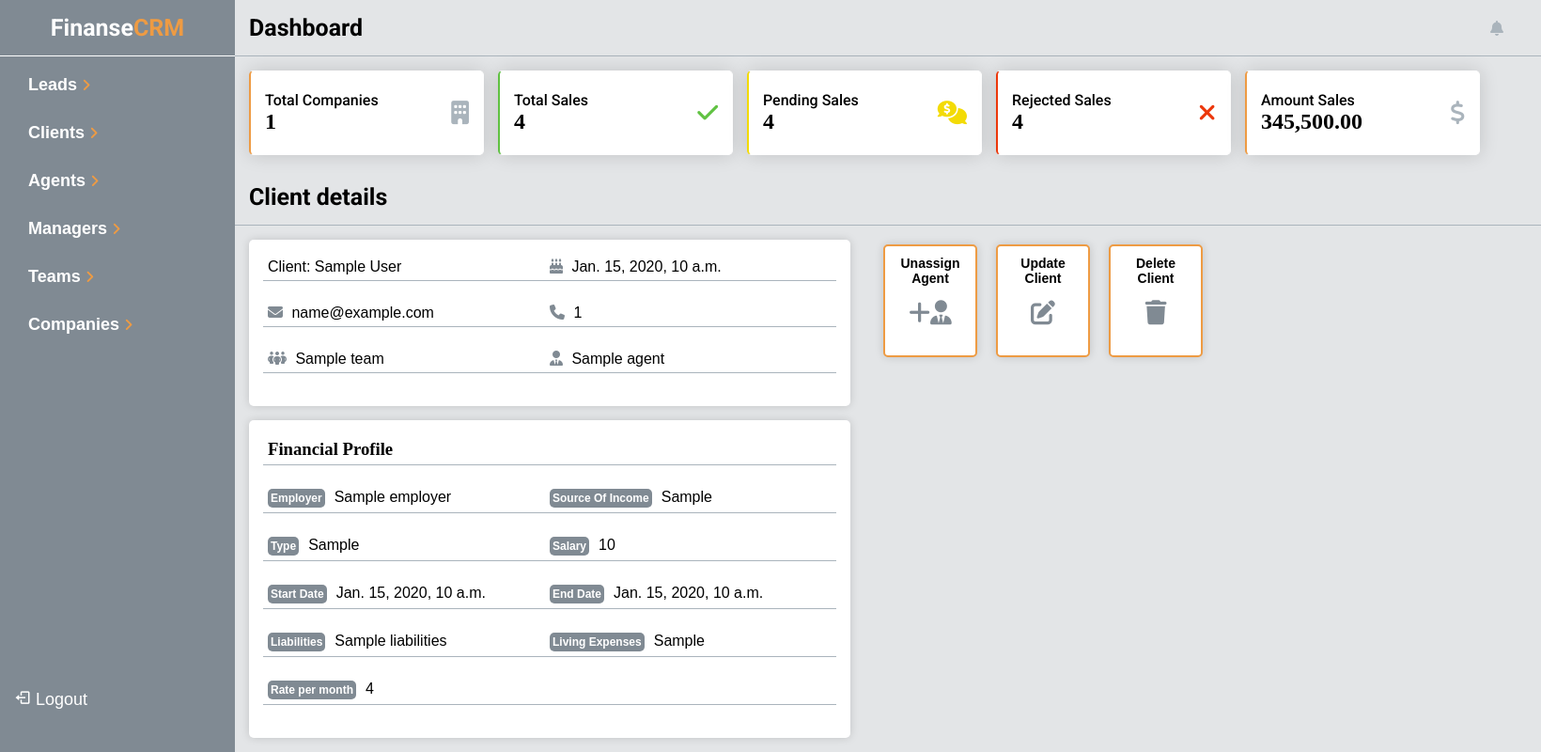
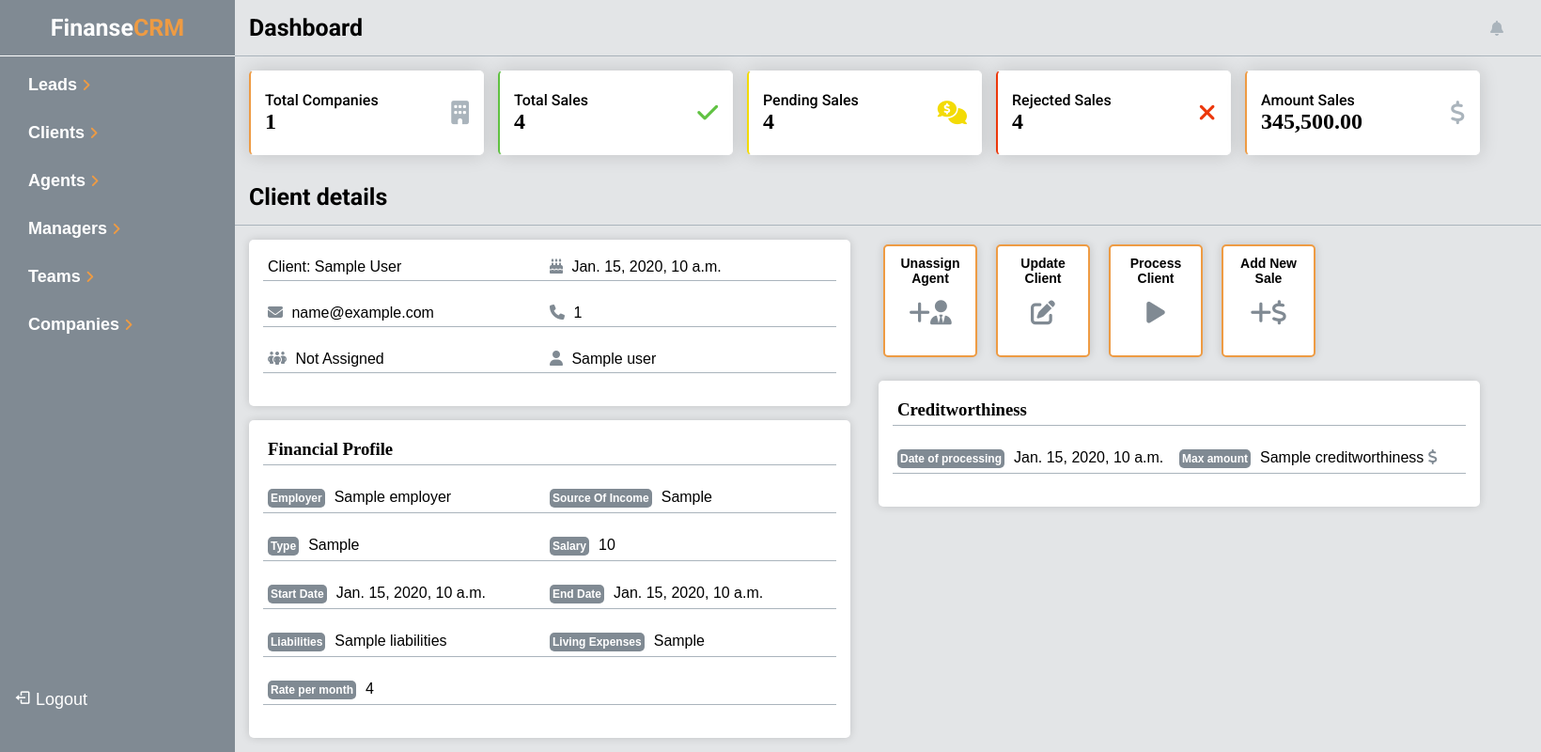
Before and after one commit to nxfive/finanse-crm, a Django app: template templates/clients/client_detail.html in a window 1640 px wide. Shown: the whole page at 94% size. Run offline with Django 5.2, Linux system fonts and the light colour scheme; the template is opened without the code that fills it: most values are stand-ins (such as "Sample title", 1, 10 or a date in 2020).

Commit message:
feat: Add Creditworthiness info, Process Client and Add New Sale btn

```diff
--- a/templates/clients/client_detail.html
+++ b/templates/clients/client_detail.html
@@ -20,8 +20,13 @@
                     <p><i class="fa-solid fa-phone"></i> {{ client.phone_number }}</p>
                 </div>
                 <div class="model-element">
-                    <p><i class="fa-solid fa-people-group"></i> {{ client.agent.team }}</p>
-                    <p><i class="fa-solid fa-user-tie"></i> {{ client.agent }}</p>
+                    <p><i class="fa-solid fa-people-group"></i>
+                        {% if client.team.exists %}
+                        {{ client.team }}
+                        {% else %}
+                        Not Assigned
+                        {% endif %}</p>
+                    <p><i class="fa-solid fa-user"></i> {{ client.user }}</p>
                 </div>
             </div>
             <div class="model-content">
@@ -100,30 +105,46 @@
                 </li>
                 {% endif %}
                 <li>
-                    {% if user.is_superuser %}
                     <a href="{% url 'clients:client-update' client.pk %}">
-                    {% elif manager %}
-                    <a href="{% url 'teams:clients:client-update' team.slug client.pk %}">
-                    {% else %}
-                    <a href="{% url 'teams:clients:my-client-update' team.slug client.pk %}">
-                    {% endif %}
                         <h3>Update Client</h3>
                         <p class="det-icon"><i class="fa-solid fa-pen-to-square"></i></p>
                     </a>
                 </li>
+
                 <li>
-                    {% if user.is_superuser %}
+                    <a href="{% url 'clients:client-process' client.pk %}">
+                        <h3>Process Client</h3>
+                        <p class="det-icon"><i class="fa-solid fa-play"></i></p>
+                    </a>
+                </li>
+                <li>
+                    <a href="{% url 'clients:client-add-sale' client.pk %}">
+                        <h3>Add New Sale</h3>
+                        <p class="det-icon"><i class="fa-solid fa-plus"></i><i class="fa-solid fa-dollar-sign"></i></p>
+                    </a>
+                </li>
+                {% if user.is_superuser %}
+                <li>
                     <a href="{% url 'clients:client-delete' client.pk %}">
-                    {% elif manager %}
-                    <a href="{% url 'teams:clients:client-delete' team.slug client.pk %}">
-                    {% else %}
-                    <a href="">
-                    {% endif %}
                         <h3>Delete Client</h3>
                         <p class="det-icon"><i class="fa-solid fa-trash"></i></p>
                     </a>
                 </li>
+                {% endif %}
             </ul>
+            <div class="model-content">
+                <div class="model-element">
+                    <h3>Creditworthiness</h3>
+                </div>
+                <div class="model-element">
+                    <div class="as-icone-container">
+                        <p class="as-icone">Date of processing</p><p> {{ client.processing_date }}</p>
+                    </div>
+                    <div class="as-icone-container">
+                        <p class="as-icone">Max amount</p><p> {{ client.creditworthiness }} <i class="fa-solid fa-dollar-sign"></i></p>
+                    </div>
+                </div>
+            </div>
         </div>
     </div>
 </div>
```
